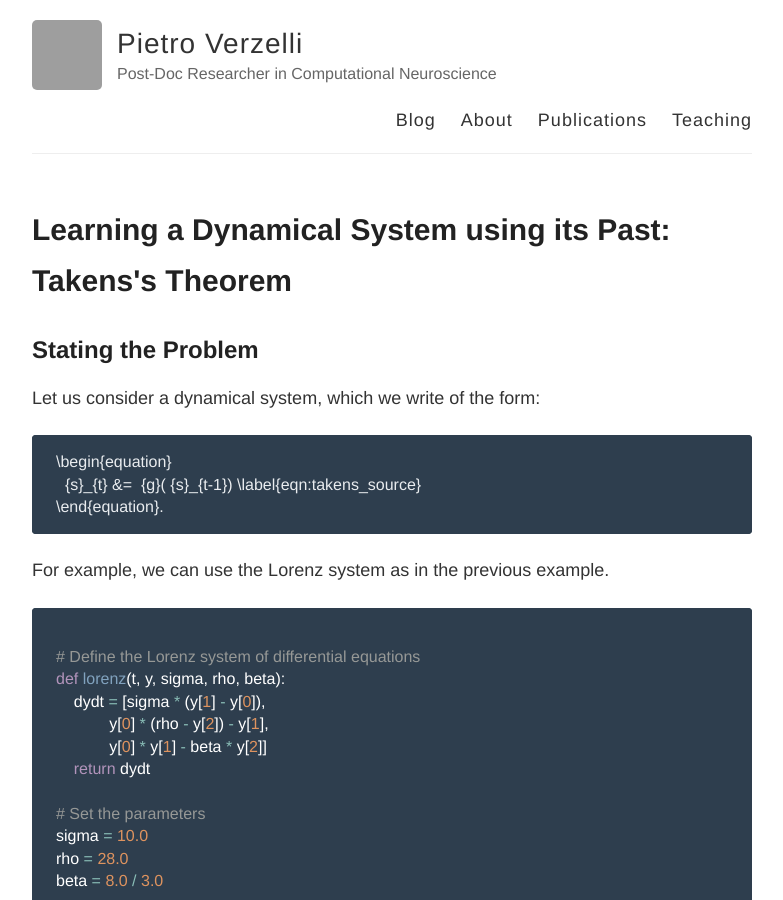
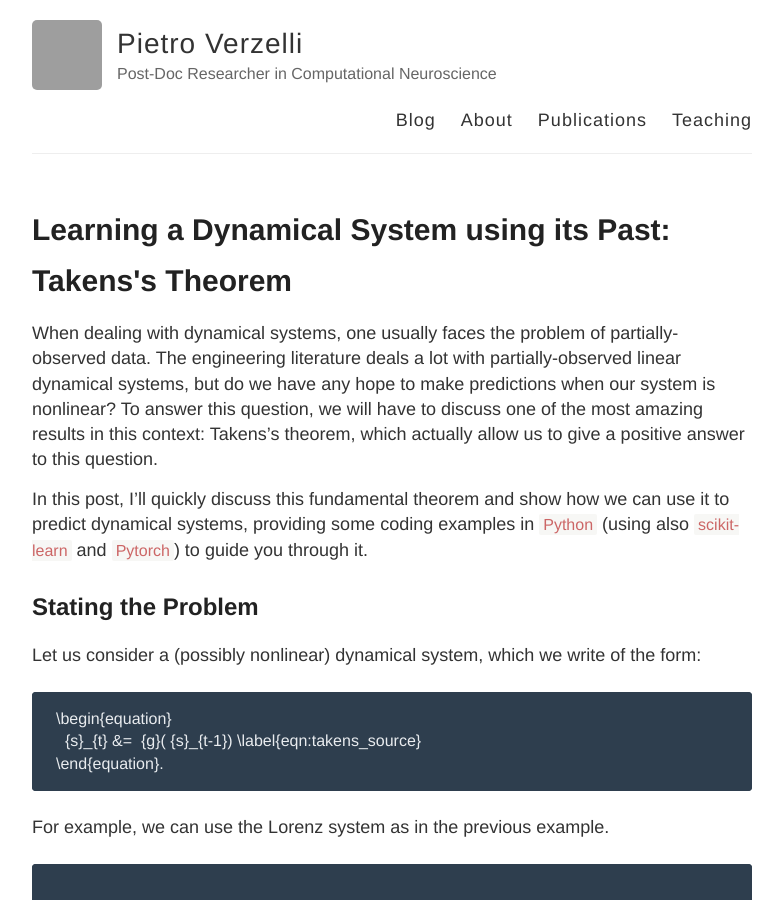
Before and after one commit to verzep/verzep.github.io, a Jekyll site: the page built from _posts/2023-12-19-Takens.md, in a window 1280 px wide and 900 px high. Shown: the whole window, without its empty margins (248-1031 px from the left). Built offline with Jekyll 4.4.1, drawn with Linux system fonts in a browser that asks for light colours; formulas are drawn with MathJax 3; some of the changed text lies outside the part shown; grey boxes are pictures that could not be loaded.

Commit message:
first decent version

```diff
--- a/_posts/2023-12-19-Takens.md
+++ b/_posts/2023-12-19-Takens.md
@@ -5,11 +5,15 @@ tags: dynamical_systems, neural_networks
 category: machine_learning
 ---
 
+When dealing with dynamical systems, one usually faces the problem of partially-observed data.
+The engineering literature deals a lot with partially-observed linear dynamical systems, but do we have any hope to make predictions when our system is nonlinear?
+To answer this question, we will have to discuss one of the most amazing results in this context: Takens's theorem, which actually allow us to give a positive answer to this question.
 
+In this post, I'll quickly discuss this fundamental theorem and show how we can use it to predict dynamical systems, providing some coding examples in `Python` (using also `scikit-learn` and `Pytorch`) to guide you through it.
 
 ## Stating the Problem
 
-Let us consider a dynamical system, which we write of the form:
+Let us consider a (possibly nonlinear) dynamical system, which we write of the form:
 
     \begin{equation}
       {s}_{t} &=  {g}( {s}_{t-1}) \label{eqn:takens_source}
```
Also changed, not shown: other parts of _posts/2023-12-19-Takens.md (+2 -2 lines).
